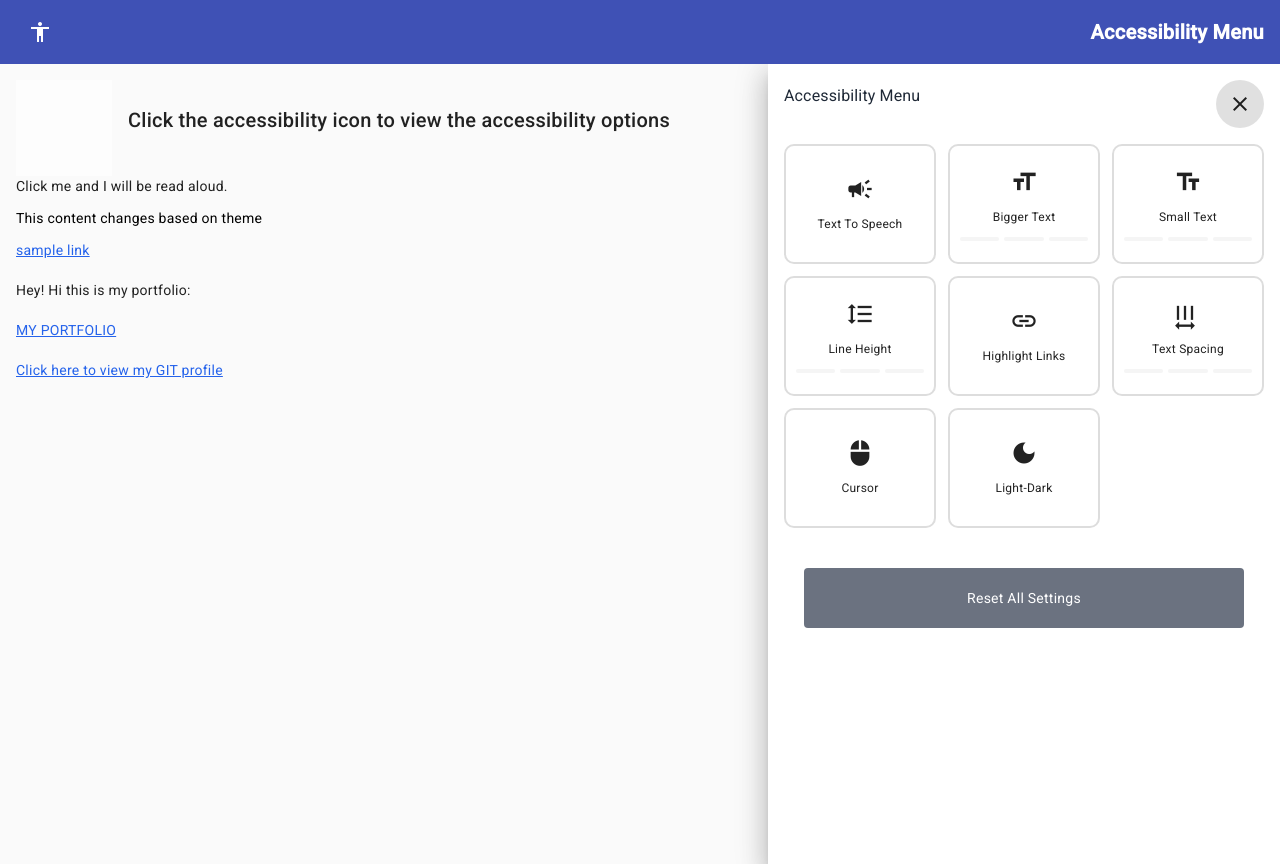
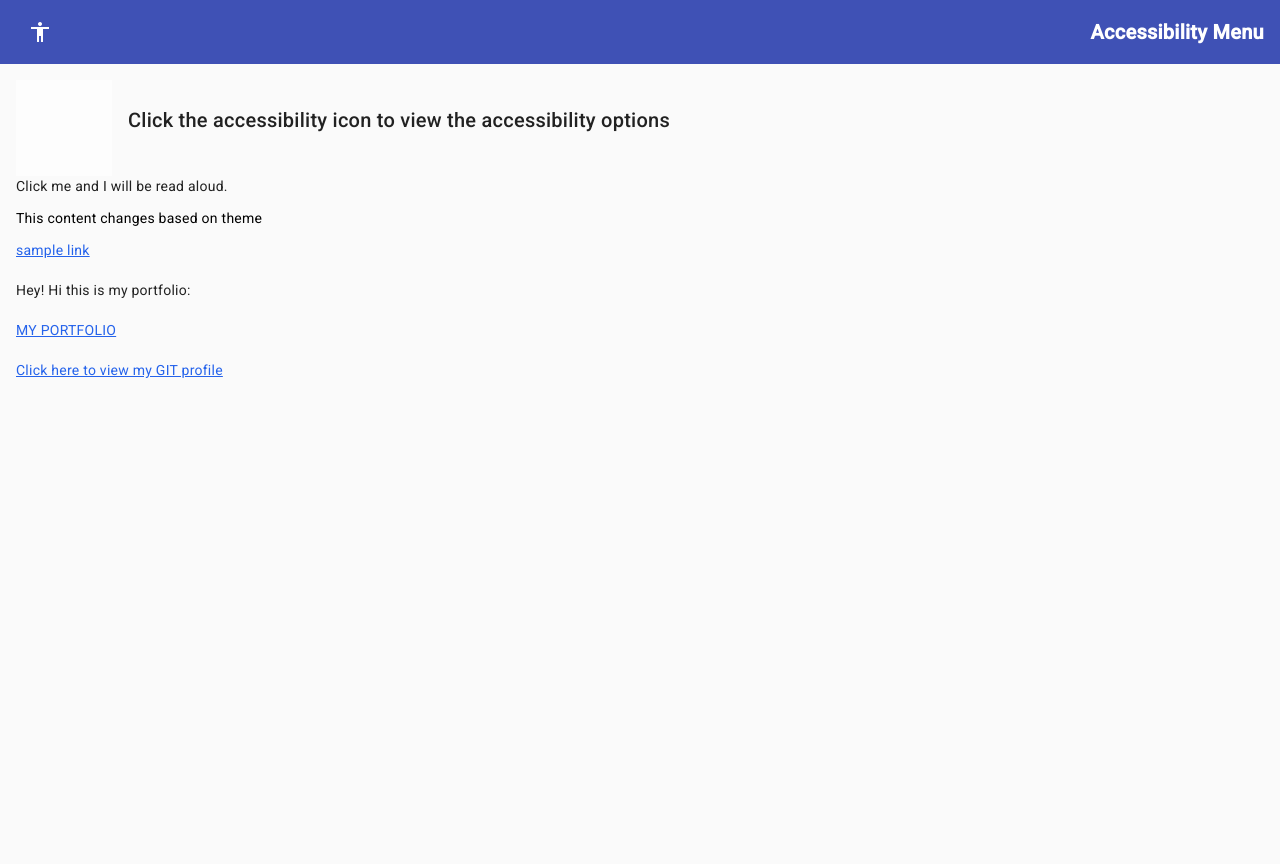
Before and after one commit to shaaakir7/angular-accessibility, an Angular app: page / in a window 1280 px wide. Built offline with nearby package versions, Linux system fonts and the light colour scheme.

Commit message:
Update app.component.html

```diff
--- a/src/app/app.component.html
+++ b/src/app/app.component.html
@@ -7,7 +7,7 @@
   </mat-toolbar>
 
   <mat-drawer-container class="h-screen">
-    <mat-drawer #drawer mode="over" opened="true" position="end"
+    <mat-drawer #drawer mode="over" position="end"
       class="w-full sm:w-2/3 md:w-3/4 lg:w-2/5 bg-white dark:bg-gray-900 p-4">
       <div class="flex justify-between items-center mb-4">
         <h3 class="text-lg font-bold text-gray-800 dark:text-gray-100">Accessibility Menu</h3>
```
